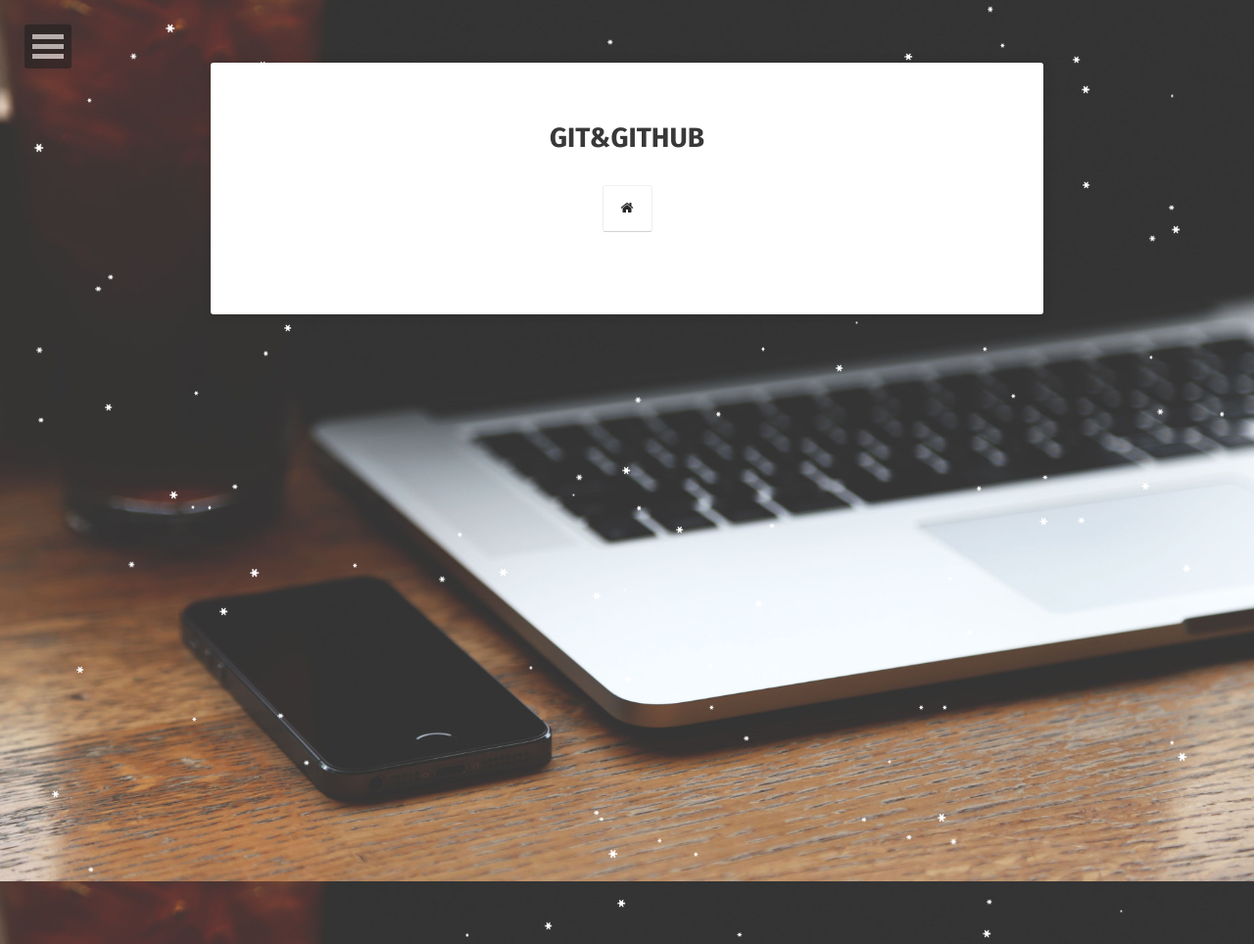
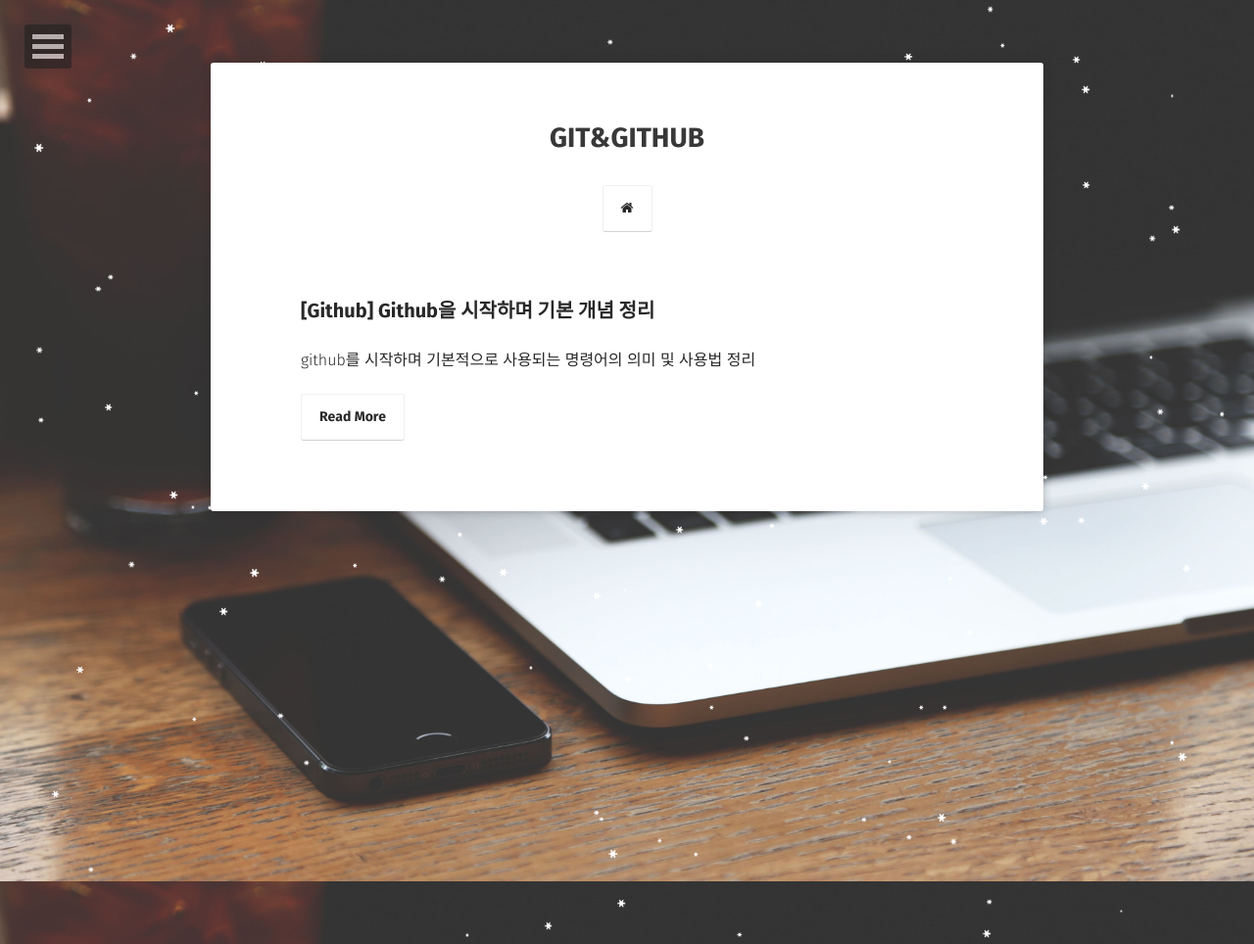
Before and after one commit to sloth9143/sloth9143.github.io, a Jekyll site: the page built from develop/git/index.md, in a window 1280 px wide. Shown: the whole page at 98% size. Built offline with Jekyll 4.4.1, drawn with Linux system fonts in a browser that asks for light colours; some web fonts are replaced.

Commit message:
github 관련 blog 글 추가

```diff
--- a/_layouts/develop/git.html
+++ b/_layouts/develop/git.html
@@ -23,7 +23,7 @@
                 </div>
                 <div class="post-list">
                     {% for post in site.posts %}
-                        {% if post.git %}
+                        {% if post.git or post.github %}
                     <ul>
                         <li class="wow fadeInLeft" data-wow-duration="1.5s">
                             <a class="zoombtn" href="{{ site.url }}{{ post.url }}">{{ post.title }}</a>
--- /dev/null
+++ b/_posts/develop/git/2020-03-13-git-basic-command.md
@@ -0,0 +1,294 @@
+---
+layout: post
+title:  "[Github] Github을 시작하며 기본 개념 정리"
+date:   2020-03-13
+excerpt: "github를 시작하며 기본적으로 사용되는 명령어의 의미 및 사용법 정리"
+github: true
+tag:
+- git
+- github
+- command
+feature: https://sloth9143.github.io/assets/img/back01.png
+comments: true
+---
+
+<style type="text/css">
+    .blog_tbl th, .blog_tbl tr, .blog_tbl td{border: 1px solid #e2e2e2; border-radius: 4px; font-size: 9pt; padding: 5px;}
+    .blog_tbl th{text-align: center;}
+</style>
+
+<br/>
+
+## Git
+ - 오픈소스 분산형 변경이력관리시스템
+
+ - **작업 트리(Work Tree)**
+   - 우리가 흔히 말하는 폴더, 디렉터리를 말함
+ - **인덱스**
+   - 커밋을 실행하기 전의 저장소와 작업 트리 사이에 존재하는 공간
+
+<br/>
+
+---
+
+<br/>
+
+## Git Repository (저장소)
+ - 파일이나 폴더를 저장해 두는 곳
+
+ - **원격 저장소(Remote Repository)**
+   - 파일이 원격 저장소 전용 서버에서 관리되며 여러 사람이 함께 공유하기 위한 저장소
+ - **로컬 저장소(Local Repository)**
+   - 내 PC에 파일이 저장되는 개인 전용 저장소
+
+<br/>
+
+---
+## Git 기본 명령어
+
+<table class="blog_tbl">
+    <tr>
+        <th style="width:20%; background:#49483e; color:#f8f8f2;">명령어</th>
+        <th style="width:5%; background:#49483e; color:#f8f8f2;">옵션</th>
+        <th style="width:20%; background:#49483e; color:#f8f8f2;">예시</th>
+        <th style="width:55%; background:#49483e; color:#f8f8f2;">설명</th>
+    </tr>
+    <tr>
+        <td>pull<br/>(가져와 병합하기)</td>
+        <td></td>
+        <td>git pull</td>
+        <td>
+            원격 저장소에서 로컬 저장소로 업데이트<br/>
+            원격 저장소에서 최신 변경 이력을 다운로드하여 내 로컬 저장소에 그 내용을 적용
+        </td>
+    </tr>
+    <tr>
+        <td>fetch<br/>(가져오기)</td>
+        <td></td>
+        <td>git fetch origin</td>
+        <td>
+            원격 저장소의 내용을 확인만 하고 로컬 데이터와 병합은 하고 싶지 않은 경우 사용하는 명령어<br/>
+            원격 저장소의 최신 이력을 확인, 가져온 최신 커밋 이력은 이름 없는 브랜치로 로컬에 가져옴, 'FETCH_HEAD'의 이름으로 체크아웃 가능<br/>
+            fetch 명령어 후 merge 를 수행하는 것은 pull 명령어와 동일한 기능
+        </td>
+    </tr>
+    <tr>
+        <td>add<br/>(추가하기)</td>
+        <td></td>
+        <td>git add *</td>
+        <td>변경사항을 인덱스에 등록</td>
+    </tr>
+    <tr>
+        <td rowspan="1">commit<br/>(기록하기)</td>
+        <td>-m</td>
+        <td>commit -m "커밋 내용"</td>
+        <td>
+            이전 커밋 상태부터 현재 상태까지의 변경 이력이 기록된 커밋(혹은 리비전)이 생성<br/>
+            '작업 트리'에 있는 변경 내용을 저장소에 바로 기록하는 것이 아니라 그 사이 공간인 '인덱스'에 파일 상태를 기록(stage - 스테이징 한다고 표현)<br/>
+            commit 진행 시, 내용 입력 필수
+        </td>
+    </tr>
+    <tr>
+        <td>push<br/>(밀어넣기)</td>
+        <td></td>
+        <td>git push</td>
+        <td>원격 저장소로 변경된 파일을 업로드하는 것</td>
+    </tr>
+    <tr>
+        <td>clone<br/>(복제하기)</td>
+        <td></td>
+        <td>git clone &#60;URL&#62;</td>
+        <td>
+            원격 저장소를 복제(원격 저장소의 내용을 통째로 다운로드하는 것)<br/>
+            변경 이력도 함께 로컬 저장소에 복제되어 오므로, 원래 원격 저장소와 똑같이 이력을 참조하고 커밋 진행 가능
+        </td>
+    </tr>
+    <tr>
+        <td>reset<br/>(되돌리기, 이력 x)</td>
+        <td></td>
+        <td>git reset &#60;옵션&#62; &#60;돌아가고싶은 커밋&#62;</td>
+        <td>돌아가려는 커밋으로 리파지토리는 재설정, 해당 커밋 이후의 이력은 없애는 명령어</td>
+    </tr>
+    <tr>
+        <td>revert<br/>(되돌리기, 이력 o)</td>
+        <td></td>
+        <td>git revert &#60;되돌릴 커밋&#62;</td>
+        <td>상태를 되돌리는 명령어, reset 명령어와 달리 이전 이력은 그대로 유지</td>
+    </tr>
+    <tr>
+        <td>merge<br/>(병합하기)<br/>(바로 합치기)</td>
+        <td></td>
+        <td></td>
+        <td>
+            여러 개의 브랜치를 하나로 모을 수 있음<br/>
+            내가 끌어온 저장소가 최신 버전이 아닌 경우, 즉 내가 pull 을 실행한 후 다른 사람이 push 를 하여 원격 저장소를 업데이트 해버린 경우에는 위의 그림과 같이 내 push 요청이 거부될 수 있음<br/>
+            다른 사람의 업데이트 이력을 내 저장소에도 갱신 해야함
+        </td>
+    </tr>
+    <tr>
+        <td>rebase<br/>(병합하기)<br/>(브랜치 이력 재정렬하기)</td>
+        <td></td>
+        <td></td>
+        <td>히스토리 관리를 별로 신경쓰지 않고 혼자서만 커밋하거나 아니면 믿을수 있는 소수만 커밋한다면 merge 대신 rebase 사용 권장</td>
+    </tr>
+    <tr>
+        <td>stash<br/>(임시 저장하기)</td>
+        <td></td>
+        <td></td>
+        <td>
+            파일의 변경 내용을 일시적으로 기록해두는 영역<br/>
+            작업 트리와 인덱스 내에서 아직 커밋하지 않은 변경을 일시적으로 저장해 둘 수 있음<br/>
+            stash 에 저장된 변경 내용은 나중에 다시 불러와 원래의 브랜치나 다른 브랜치에 커밋할 수 있음
+        </td>
+    </tr>
+    <tr>
+        <td>checkout<br/>(전환하기)</td>
+        <td></td>
+        <td>git checkout &#60;브랜치명&#62;</td>
+        <td>원하는 다른 브랜치로 전환 시 사용하는 명령어</td>
+    </tr>
+    <tr>
+        <td>branch<br/>(전환하기)</td>
+        <td></td>
+        <td>git checkout &#60;브랜치명&#62;</td>
+        <td>원하는 다른 브랜치로 전환 시 사용하는 명령어</td>
+    </tr>
+</table>
+
+<br/>
+
+## merge (바로 합치기) vs rebase (브랜치 이력 재정렬하기)
+
+ - **merge**
+   - 변경 내용의 이력이 모두 그대로 남아 있기 때문에 이력이 복잡해짐
+
+ - **rebase**
+   - 이력은 단순해지지만, 원래의 커밋 이력이 변경됨. 정확한 이력을 남겨야 할 필요가 있을 경우에는 사용하면 안됨.
+
+<br/>
+
+---
+
+<br/>
+
+## 리모트(Remote) 저장소
+ - 인터넷이나 네트워크 어딘가에 있는 저장소
+
+<br/>
+
+<table class="blog_tbl">
+    <tr>
+        <th style="width:30%; background:#49483e; color:#f8f8f2;">기능</th>
+        <th style="width:70%; background:#49483e; color:#f8f8f2;">예시</th>
+    </tr>
+    <tr>
+        <td>리모트 저장소 확인</td>
+        <td>git remote</td>
+    </tr>
+    <tr>
+        <td>리모트 저장소 추가</td>
+        <td>git remote add &#60;단축이름&#62; &#60;url&#62;</td>
+    </tr>
+    <tr>
+        <td>리모트 저장소 살펴보기</td>
+        <td>git remote show &#60;리모트 저장소 이름&#62;</td>
+    </tr>
+    <tr>
+        <td>리모트 저장소 이름 변경</td>
+        <td>git remote rename &#60;기존 리모트 저장소 이름&#62; &#60;변경할 리모트 저장소 이름&#62;</td>
+    </tr>
+    <tr>
+        <td>리모트 저장소 삭제</td>
+        <td>git remote remove &#60;리모트 저장소 이름&#62;</td>
+    </tr>
+</table>
+
+<br/>
+
+---
+
+<br/>
+
+## Branch
+ - 독립적으로 어떤 작업을 진행하기 위한 개념
+ - 각자 독립적인 작업 영역(저장소) 안에서 여러 개발자들이 동시에 다양한 작업을 할 수 있게 만들어 주는 기능
+
+<br/>
+
+<table class="blog_tbl">
+    <tr>
+        <th style="width:20%; background:#49483e; color:#f8f8f2;">기능</th>
+        <th style="width:35%; background:#49483e; color:#f8f8f2;">예시</th>
+        <th style="width:45%; background:#49483e; color:#f8f8f2;">설명</th>
+    </tr>
+    <tr>
+        <td>브랜치 생성</td>
+        <td>git branch &#60;branchname&#62;</td>
+        <td></td>
+    </tr>
+    <tr>
+        <td>브랜치 조회</td>
+        <td>git branch</td>
+        <td></td>
+    </tr>
+    <tr>
+        <td rowspan="2">브랜치 전환</td>
+        <td>git checkout &#60;branchname&#62;</td>
+        <td></td>
+    </tr>
+    <tr>
+        <td>git checkout -b &#60;branchname&#62;</td>
+        <td>브랜치 작성과 체크아웃을 한꺼번에 실행</td>
+    </tr>
+    <tr>
+        <td>브랜치 병합</td>
+        <td>git merge &#60;commit&#62;</td>
+        <td>이 명령어에 병합할 커밋 이름을 넣어 실행하면, 지정한 커밋 내용이 'HEAD'가 가리키고 있는 브랜치에 넣어지며, 'HEAD'는 현재 사용중인 브랜치에 위치하게 됨<br/>
+		'master' 브랜치에 넣기 위해서는 우선 'master' 브랜치에 'HEAD'가 위치하게 만들어야 함</td>
+    </tr>
+    <tr>
+        <td>브랜치 삭제</td>
+        <td>git branch -d &#60;branchname&#62;</td>
+        <td></td>
+    </tr>
+</table>
+
+<br/>
+
+## Branch 종류 [Git-Flow]
+
+### * Master Branch : 제품으로 출시될 수 있는 브랜치 (배포)
+ - 저장소 생성시 master branch 생성됨
+ - 배포 가능한 상태만을 관리, 커밋할 때에는 태그를 사용하여 배포 번호를 기록
+
+### * Develop Branch : 다음 출시 버전을 개발하는 브랜치 (개발) (병합 대상)
+ - 이 브랜치를 기반으로 개발을 진행
+
+### * Feature Branch : 기능을 개발하는 브랜치
+ - 기능 개발, 개발 완료 시 Develop Branch로 병합
+ - 기본적으로 공유할 필요가 없기 때문에, 원격으로는 관리하지 않음
+ - Feature/{branch-name}
+
+### * Release Branch : 이번 출시 버전을 준비하는 브랜치 (출시)
+ - 릴리즈를 위한 최종적인 버그 수정 등의 개발을 수행
+ - 버그를 수정하거나 새로운 기능을 포함한 상태로 모든 기능이 정상적으로 동작하는지 확인
+ - 브랜치의 이름은 관례적으로 브랜치 이름 앞에 'release-' 를 붙임
+
+### * Hotfix Branch : 출시 버전에서 발생한 버그를 수정 하는 브랜치 (버그)
+ - 배포한 버전에 긴급하게 수정을 해야 할 필요가 있을 경우, 'master' 브랜치에서 분기하는 브랜치
+ - 브랜치 이름 앞에 'hotfix-'를 붙입
+
+<br/>
+
+## Git-Flow
+ - 저장소를 보다 고수준으로 관리하기 위한 브랜칭 관리 전략(branch management strategy)
+![](https://sloth9143.github.io/assets/img/blog/develop/total-branch.png){: style="width:500px;"}
+
+<br/>
+
+---
+
+#### [ reference ]
+   - [Git 브랜치의 종류 및 사용법(5가지), https://gmlwjd9405.github.io/2018/05/11/types-of-git-branch.html](https://gmlwjd9405.github.io/2018/05/11/types-of-git-branch.html)
+   - [누구나 쉽게 이해할 수 있는 Git 입문, https://backlog.com/git-tutorial/kr/](https://backlog.com/git-tutorial/kr/)
+<br/>
```
Also changed, not shown: _posts/develop/javascript/2020-01-23-jquery-snowfall.md (renamed from _posts/develop/javascript/2020-01-23-javascript-blog-test.md), assets/img/blog/develop/total-branch.png (added).
